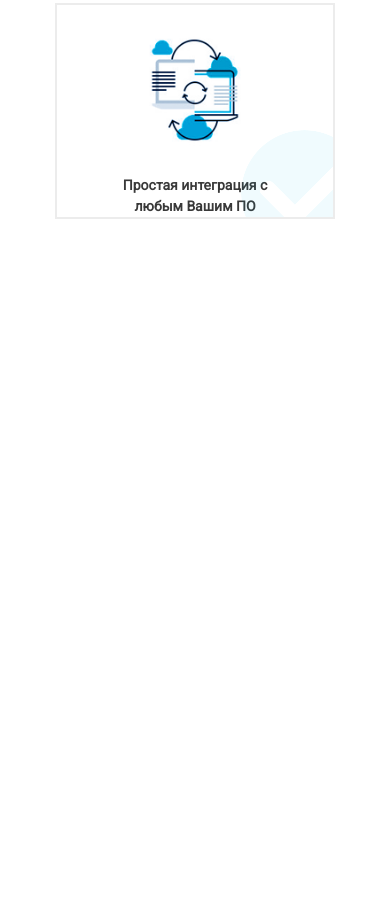
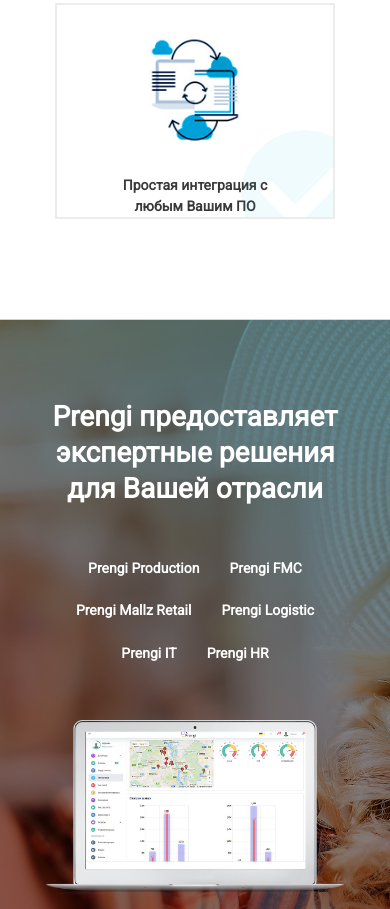
Before and after one commit to yuliiamurlina/smartphone, a website: page src/index.html in a window 390 px wide. Shown: the part 2189-3098 px from the top of the page. Before the commit the page ends 2508 px from the top, so only its background shows below. Drawn offline with nearby package versions, Linux system fonts and the light colour scheme; files that its build step writes are made by us from their sources.

Commit message:
solutions is created, stylized and adapted

```diff
--- a/src/index.html
+++ b/src/index.html
@@ -149,6 +149,39 @@
         </div>
     </section>
 
+    <section class="solutions">
+        <div class="container">
+            <h2 class="solutions__title">Prengi предоставляет экспертные решения
+            для Вашей отрасли</h2>
+            <div class="solutions__tabs">
+                <h3 class="solutions__tab"> <a href="#">Prengi Production </a></h3>
+                <h3 class="solutions__tab"><a href="#">Prengi FMC </a></h3>
+                <h3 class="solutions__tab"><a href="#">Prengi Mallz Retail   </a></h3>
+                <h3 class="solutions__tab"><a href="#">Prengi Logistic</a></h3>
+                <h3 class="solutions__tab"><a href="#">Prengi IT</a></h3>
+                <h3 class="solutions__tab"><a href="#">Prengi HR</a></h3>
+            </div>
+            <div class="slider">
+                <div class="slider__arrow left">
+                    <div class="arrow-t"></div>
+                    <div class="arrow-b"></div>
+                </div>
+
+                <img src="icons/solution/mcbook.png" alt="" class="slider__bg">
+                <div class="slider__wrapper">
+                    <img src="icons/solution/slider.jpg" alt="" class="slider__wrapper_img active">
+                    <img src="icons/solution/slider2.png" alt="" class="slider__wrapper_img">
+                    <img src="icons/solution/slider3.png" alt="" class="slider__wrapper_img">
+                </div>
+
+                <div class="slider__arrow right">
+                    <div class="arrow-b"></div>
+                    <div class="arrow-t"></div>
+                </div>
+
+            </div>
+        </div>
+    </section>
 
 
 
--- /dev/null
+++ b/src/sass/block/_solutions.sass
@@ -0,0 +1,89 @@
+.solutions
+    height: 890px
+    padding: 80px 0
+    background: url('../icons/solution/bg.jpg') center center / cover no-repeat
+    &__title
+        font-size: 30px
+        line-height: 36px
+        color: #fff
+        text-align: center
+        width: 630px
+        display: block
+        margin: 0 auto 28px
+    &__tabs
+        max-width: 855px
+        height: 65px
+        display: flex
+        justify-content: space-between
+        border: 1px #fff solid
+        margin: 0 auto
+        padding: 23px 25px
+
+    &__tab
+        text-decoration: none
+        font-size: 14px
+        text-align: center
+        a
+            color: #fff
+            &:hover
+                color: $main_color
+                text-decoration: none
+        &::after
+            content: ''
+            padding-left: 25px
+            height: 50px
+            border-right: 1px #919393 solid
+        &:last-child
+            &::after
+                content: none
+
+    .slider
+        margin-top: 35px
+        position: relative
+        z-index: 1
+        &__arrow
+            position: absolute
+            top: 215px
+            cursor: pointer
+            display: flex
+            flex-direction: column
+            justify-content: center
+
+            .arrow-t
+                @include arrow-slider
+                transform: rotate(26deg)
+
+            .arrow-b
+
+                @include arrow-slider
+                transform: rotate(-26deg)
+        .left
+            left: 0
+            .arrow-b
+                margin-top: -4px
+
+        .right
+            right: 0
+            .arrow-t
+                margin-top: -4px
+
+        &__bg
+            display: block
+            margin: 0 auto
+            z-index: 2
+            width: 946px
+            height: 560px
+        &__wrapper
+            z-index: -1
+            display: flex
+            flex-wrap: wrap
+            position: absolute
+            top: 0
+            &_img
+                width: 704px
+                height: 440px
+                display: none
+            .active
+                margin-top: 37px
+                display: block
+                transform: translateX(32%)
--- a/src/sass/main/_mixin.sass
+++ b/src/sass/main/_mixin.sass
@@ -1,6 +1,6 @@
 @mixin button
 
-    background-color: #00c2f0
+    background-color: $main_color
     width: 245px
     height: 60px
     outline: none
@@ -19,3 +19,9 @@
     width: 94px
     background-color: #ececec
     position: absolute
+
+@mixin arrow-slider
+
+    height: 32px
+    width: 3px
+    background-color: $main_color
--- a/src/sass/main/_variable.sass
+++ b/src/sass/main/_variable.sass
@@ -0,0 +1 @@
+$main_color: #00c2f0
--- /dev/null
+++ b/src/sass/media/_solutions.sass
@@ -0,0 +1,83 @@
+@media (max-width: 1160px)
+    .solutions
+        .container
+            width: 992px
+        .slider
+            .left
+                left: 24px
+            .right
+                right: 24px
+            &__wrapper
+                .active
+                    transform: translateX(20%)
+
+@media (max-width: 992px)
+    .solutions
+        height: 720px
+        padding-bottom: 30px
+        .container
+            width: 768px
+        &__tabs
+            max-width: 750px
+        .slider
+            &__bg
+                width: 700px
+                height: 100%
+            &__wrapper
+                .active
+                    transform: translateX(23%)
+                    margin-top: 26px
+                &_img
+                    width: 522px
+                    height: 323px
+
+@media (max-width: 768px)
+    .solutions
+        height: 656px
+        .container
+            width: 576px
+        &__title
+            width: 570px
+        &__tabs
+            flex-wrap: wrap
+            justify-content: center
+            border: none
+        &__tab
+            margin-left: 25px
+            margin-bottom: 10px
+        .slider
+            &__arrow
+                display: none
+            &__bg
+                width: 565px
+            &__wrapper
+                .active
+                    transform: translateX(19%)
+                    margin-top: 21px
+                    width: 417px
+                    height: 262px
+
+@media (max-width: 576px)
+    .solutions
+        height: 590px
+        .container
+            width: 320px
+        &__title
+            width: 310px
+            font-size: 28px
+        &__tabs
+            padding-bottom: 0
+            height: 150px
+        &__tab
+            margin: 0 15px 0
+            &::after
+                content: none
+        .slider
+            &__bg
+                width: 300px
+            &__wrapper
+                .active
+                    transform: translateX(23%)
+                    margin-top: 11px
+                    width: 221px
+                    height: 138px
--- a/src/sass/style.sass
+++ b/src/sass/style.sass
@@ -11,6 +11,8 @@
 @import 'block/_header'
 @import 'block/_promo'
 @import 'block/_benefit'
+@import 'block/_solutions'
 
 @import 'media/_promo'
 @import 'media/_benefit'
+@import 'media/_solutions'
```
Also changed, not shown: dist/css/style.min.css, dist/icons/solution/bg.jpg (added), dist/icons/solution/mcbook.png (added), dist/icons/solution/slider.jpg (added), dist/icons/solution/slider2.png (added), dist/icons/solution/slider3.png (added), dist/index.html, src/icons/solution/bg.jpg (added), src/icons/solution/mcbook.png (added), src/icons/solution/slider.jpg (added), src/icons/solution/slider2.png (added), src/icons/solution/slider3.png (added), 2 other files.
